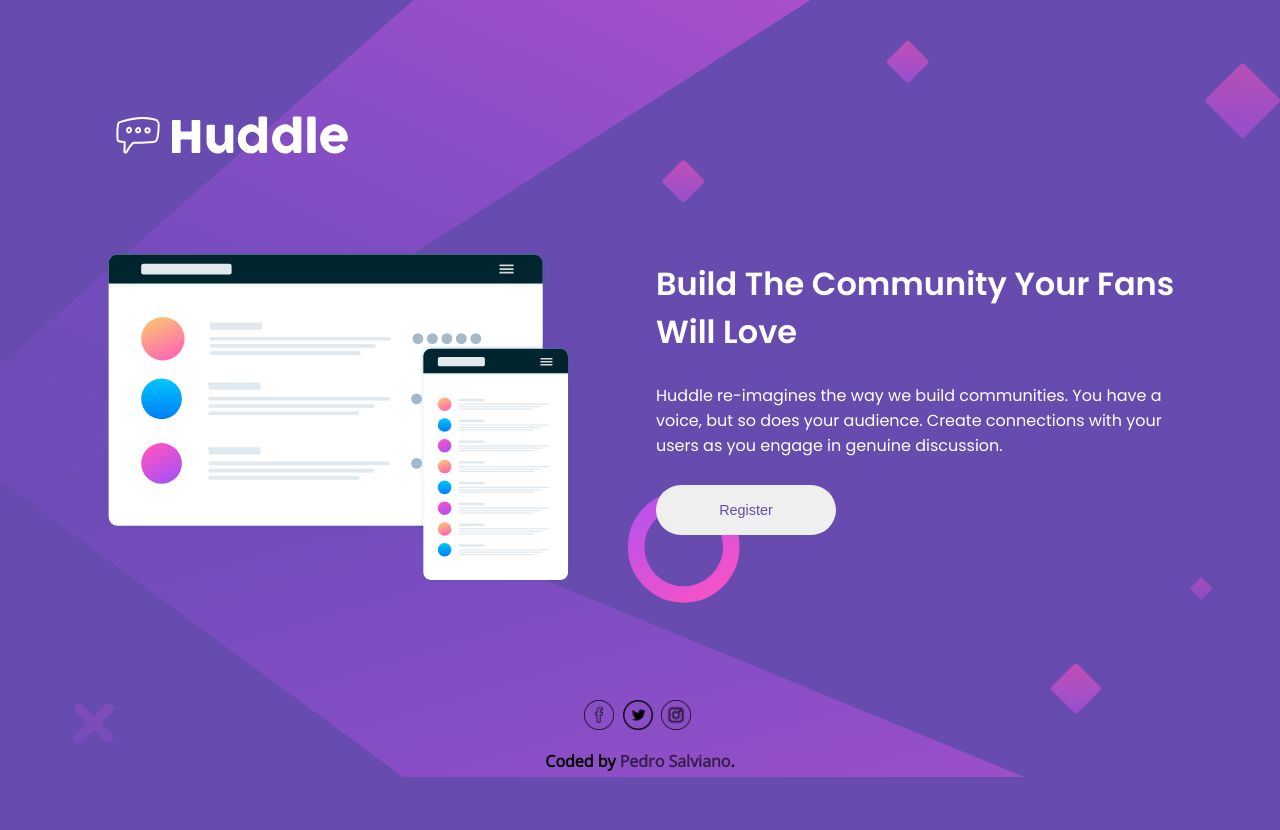
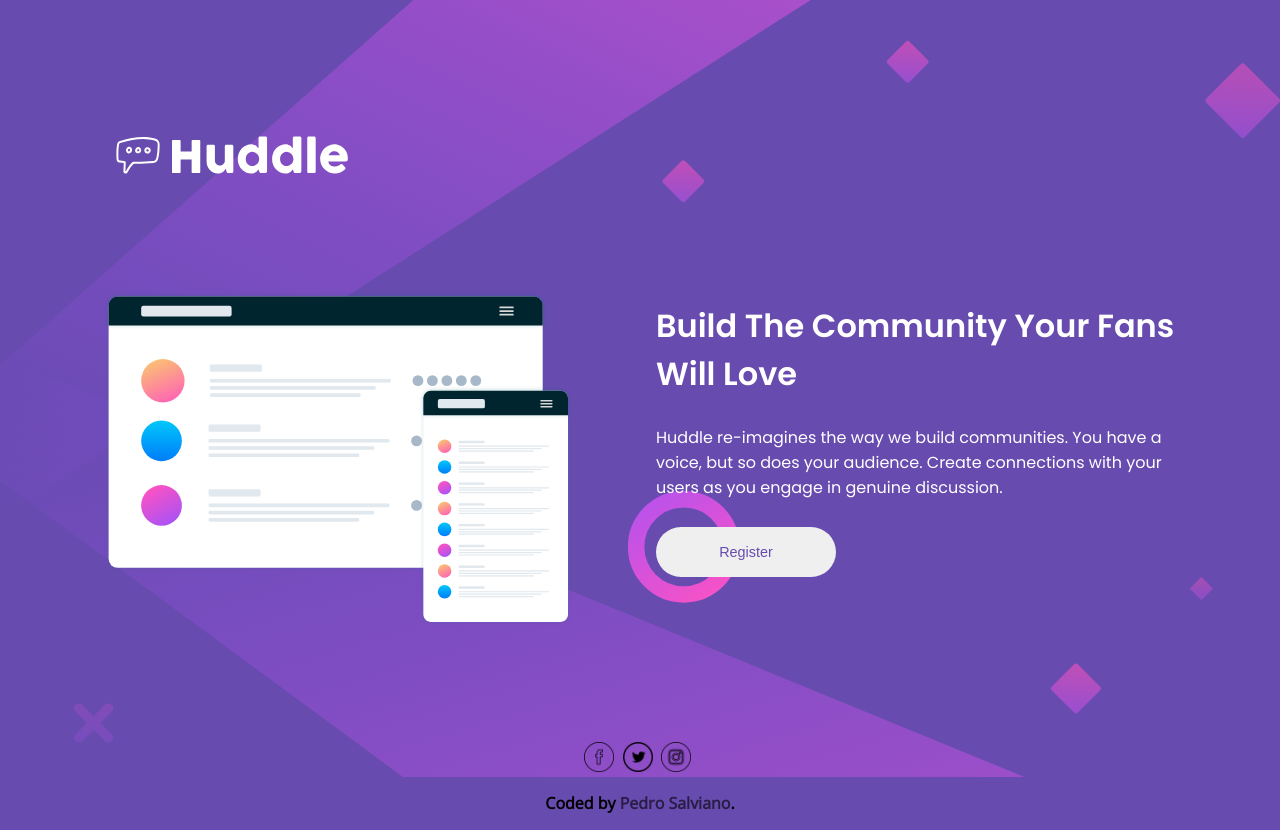
Before and after one commit to pe-salviano/huddle-landing-page-com-um-unico-mestre-de-secao-introdutoria, a plain HTML site: page index.html in a window 1280 px wide. Before the commit the page ends 800 px from the top, so only its background shows below. Drawn offline with nearby package versions, Linux system fonts and the light colour scheme.

Commit message:
finalizado

```diff
--- a/index.html
+++ b/index.html
@@ -16,7 +16,7 @@
 </head>
 <body>
     <header class="cabecalho">
-        <img src="./images/logo.svg" alt="logo huddle" class="logo-image">
+       <h2><img src="./images/logo.svg" alt="logo huddle" class="logo-image"></h2>
     </header>
     <main id="information">
         <section id="image">
@@ -30,14 +30,11 @@
             <button class="btn-register link-btn">Register</button>
         </section>
     </main>
-    <section>
         <div class="contact-network">
             <img src="./images/logo-facebook.png" alt="logo facebook" class="icon">
             <img src="./images/logo-twitter.png" alt="logo twitter" class="icon">
             <img src="./images/logo-instagram.png" alt="logo logo whatsapp" class="icon">
         </div>
-    </section>
-
     <footer>
       <p class="attribution">
         Coded by <a href="https://www.linkedin.com/in/pedro-salviano-desenvolvedor/" target="_blank" class="link-footer">Pedro Salviano</a>.
```
